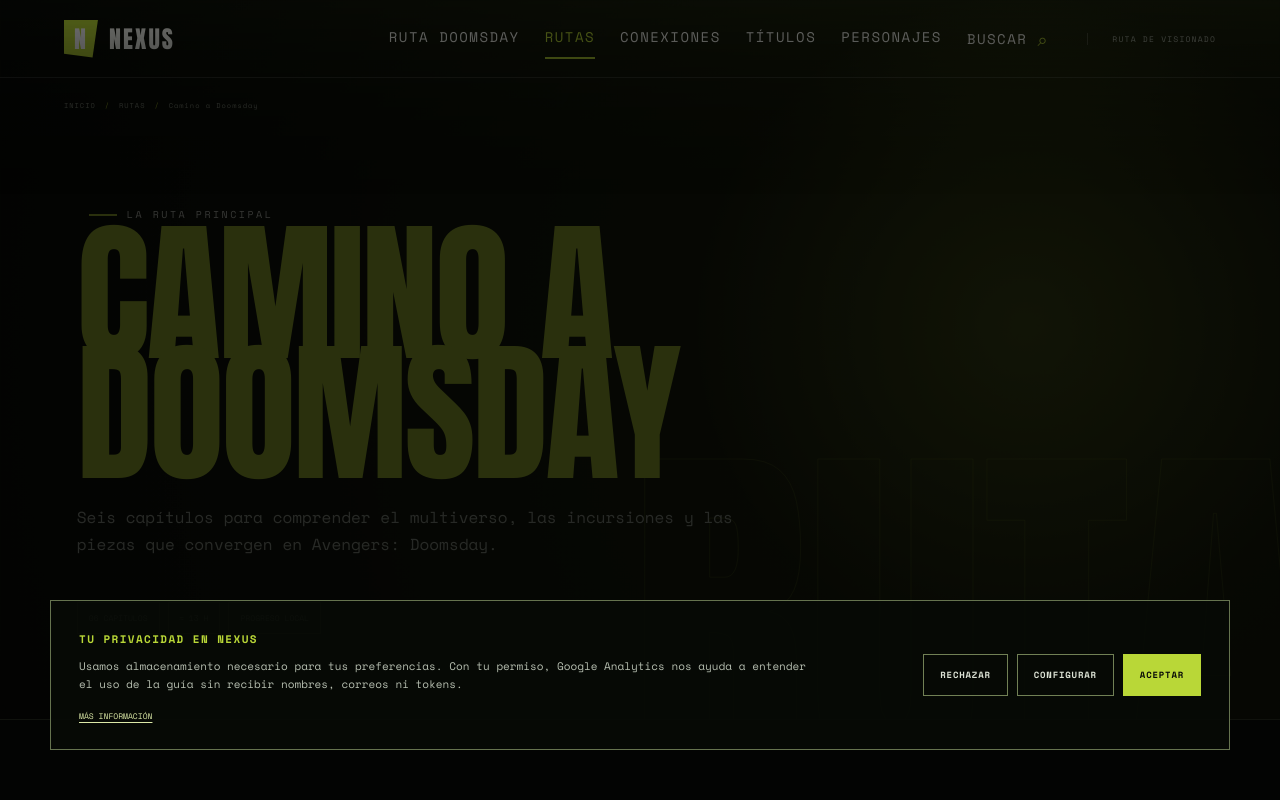
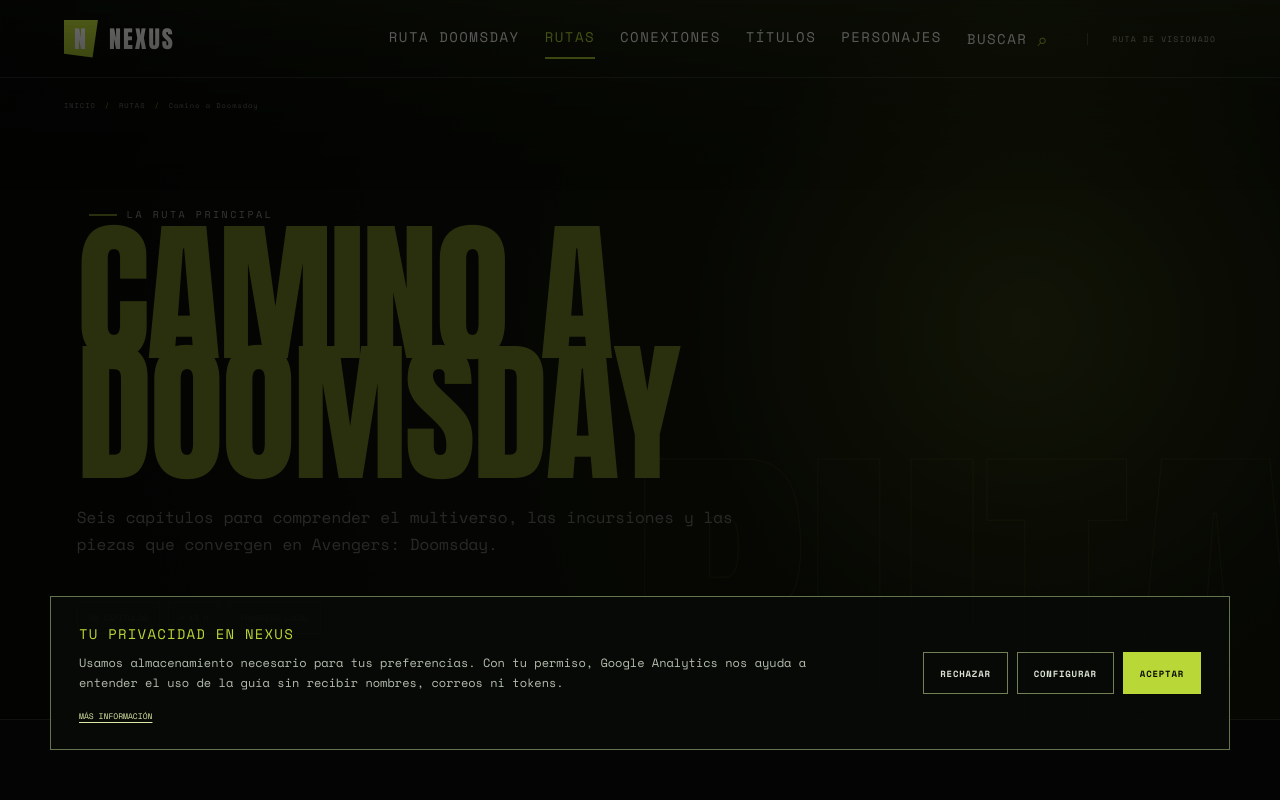
Before and after one commit to clauubueyes/Marvel, a Next.js app: page /rutas/camino-a-doomsday in a window 1280 px wide. Shown: the top 800 px of the page. Built offline with nearby package versions, Linux system fonts and the light colour scheme; no server answers.

Commit message:
cambiando letra terminos cookies pc

```diff
--- a/styles/legal.css
+++ b/styles/legal.css
@@ -46,8 +46,19 @@
   background: rgba(7,10,6,.98);
   box-shadow: 0px 1px 200px 650px rgba(2, 2, 2, 0.78);
 }
-.consent-banner strong,.consent-choice strong { color: #b9d737; font-size: 11px; letter-spacing: 1.4px; }
-.consent-banner p,.consent-choice p { max-width: 730px; margin: 8px 0; color: #b6beb0; font-size: 11px; line-height: 1.65; }
+.consent-banner strong,.consent-choice strong {
+  color: #b9d737;
+  font-size: 14px;
+  font-weight: 400;
+  letter-spacing: 1.2px;
+}
+.consent-banner p,.consent-choice p {
+  max-width: 730px;
+  margin: 8px 0;
+  color: #b6beb0;
+  font-size: 12px;
+  line-height: 1.65;
+}
 .consent-banner a { color: #dce9a7; font-size: 8px; text-decoration: underline; text-underline-offset: 3px; }
 .consent-actions { display: flex; flex-wrap: wrap; justify-content: flex-end; gap: 9px; }
 .consent-actions button { min-height: 42px; padding: 0 16px; border: 1px solid #718055; font-size: 9px; font-weight: 700; letter-spacing: .8px; }
```
